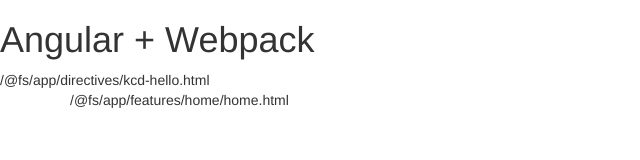
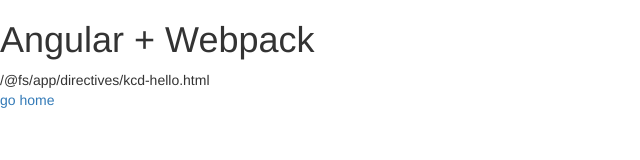
Before and after one commit to johnykov/webpack-angular-es6, a website built with webpack: page app/index.html in a window 1280 px wide. Shown: the whole page, without its empty margins (0-640 px from the left). Built offline with nearby package versions, Linux system fonts and the light colour scheme; some packages are replaced by stand-ins of ours.

Commit message:
public readme and minor todos

```diff
--- a/app/features/home/home.routes.js
+++ b/app/features/home/home.routes.js
@@ -1,7 +1,7 @@
 export default function routes($stateProvider) {
   $stateProvider
     .state('home', {
-      url: '/',
+      url: '/home', //TODO: mod rewrite server side, http://stackoverflow.com/questions/16569841/angularjs-html5-mode-reloading-the-page-gives-wrong-get-request
       template: require('./home.html'),
       controller: 'HomeController',
       controllerAs: 'home'
--- a/app/index.html
+++ b/app/index.html
@@ -11,6 +11,8 @@
   <div class="container">
     <ui-view></ui-view>
   </div>
+  <a ui-sref="home">go home</a>
   <script src="bundle.js"></script>
+<!--TODO: add a webpack plugin to automatically inject bundles-->
 </body>
 </html>
```
Also changed, not shown: README.md.
